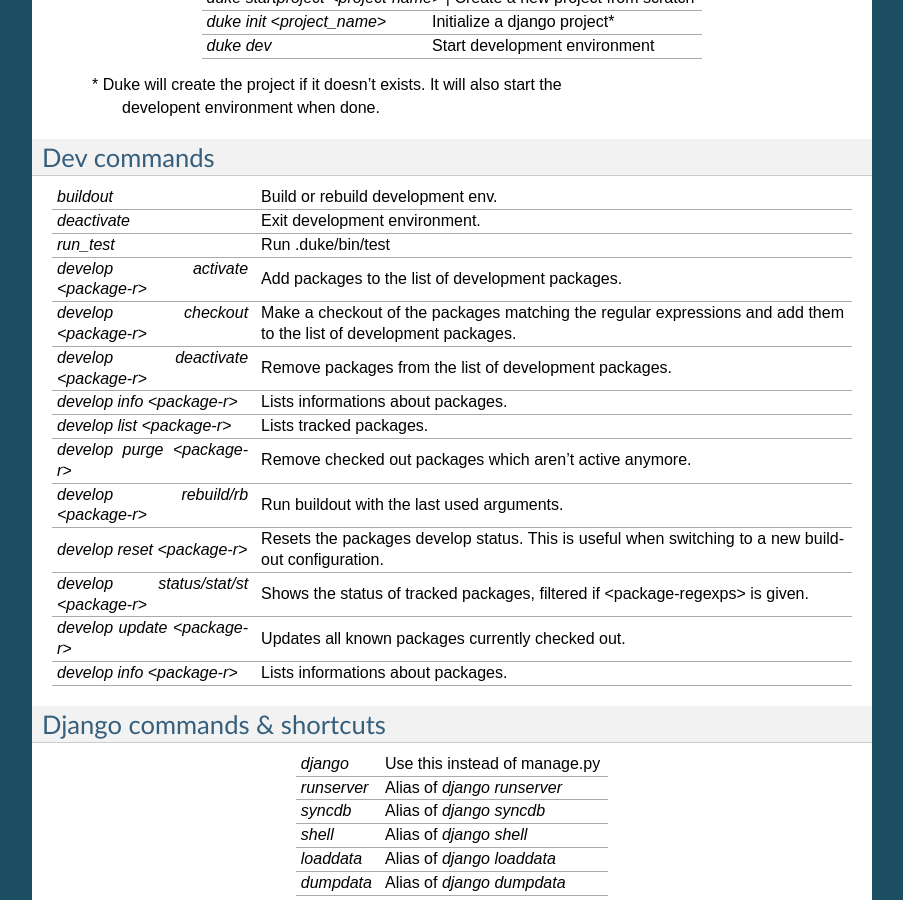
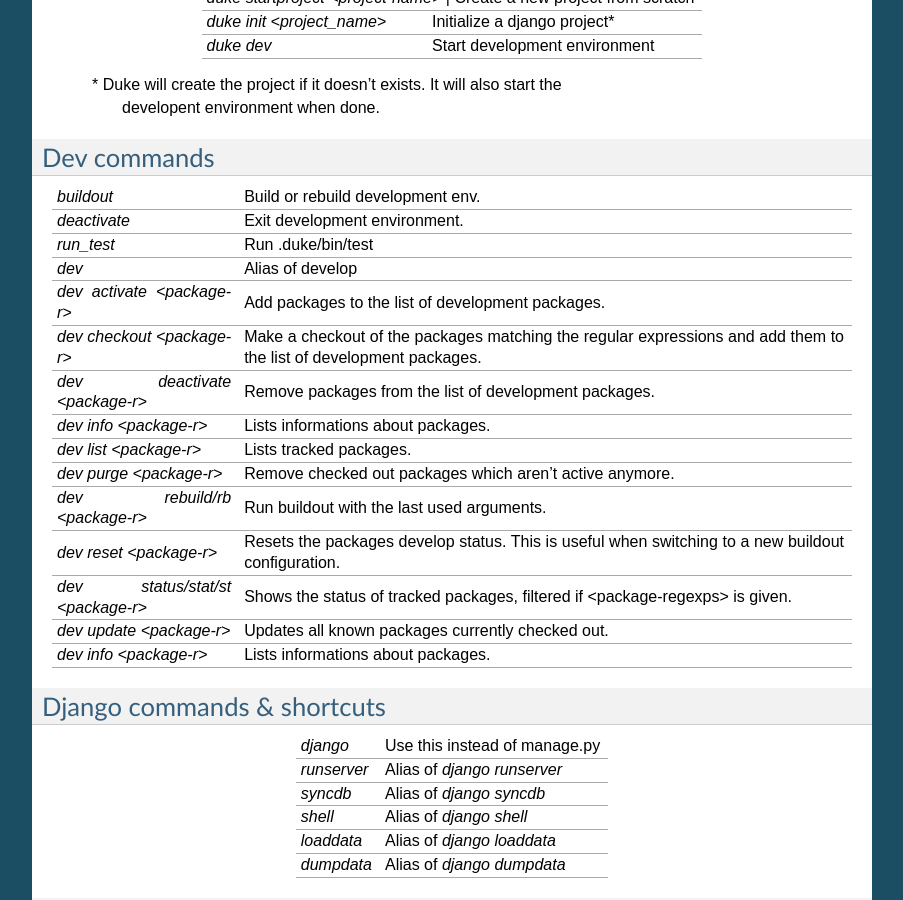
Before and after one commit to h3/django-duke-client, a Sphinx documentation site: the page built from docs/cheatsheet.rst, in a window 1280 px wide and 900 px high, scrolled down 399 px. Shown: the whole window, without its empty margins (198-1101 px from the left). Built offline with Sphinx 7.4.7, drawn with Linux system fonts in a browser that asks for light colours; pages that are not in the unit, such as notebooks, are missing from menus.

Commit message:
Created dev alias for develop

```diff
--- a/docs/cheatsheet.rst
+++ b/docs/cheatsheet.rst
@@ -33,39 +33,41 @@
 +-------------------------------------+--------------------------------------+
 | `run_test`                          | Run .duke/bin/test                   |
 +-------------------------------------+--------------------------------------+
-| `develop activate <package-r>`      | Add packages to the list of          |
+| `dev`                               | Alias of develop                     |
++-------------------------------------+--------------------------------------+
+| `dev activate <package-r>`          | Add packages to the list of          |
 |                                     | development packages.                |
 +-------------------------------------+--------------------------------------+
-| `develop checkout <package-r>`      | Make a checkout of the packages      |
+| `dev checkout <package-r>`          | Make a checkout of the packages      |
 |                                     | matching the regular expressions and |
 |                                     | add them to the list of development  |
 |                                     | packages.                            |
 +-------------------------------------+--------------------------------------+
-| `develop deactivate <package-r>`    | Remove packages from the list of     |
+| `dev deactivate <package-r>`        | Remove packages from the list of     |
 |                                     | development packages.                |
 +-------------------------------------+--------------------------------------+
-| `develop info <package-r>`          | Lists informations about packages.   |
+| `dev info <package-r>`              | Lists informations about packages.   |
 +-------------------------------------+--------------------------------------+
-| `develop list <package-r>`          | Lists tracked packages.              |
+| `dev list <package-r>`              | Lists tracked packages.              |
 +-------------------------------------+--------------------------------------+
-| `develop purge <package-r>`         | Remove checked out packages which    |
+| `dev purge <package-r>`             | Remove checked out packages which    |
 |                                     | aren't active anymore.               |
 +-------------------------------------+--------------------------------------+
-| `develop rebuild/rb <package-r>`    | Run buildout with the last used      |
+| `dev rebuild/rb <package-r>`        | Run buildout with the last used      |
 |                                     | arguments.                           |
 +-------------------------------------+--------------------------------------+
-| `develop reset <package-r>`         | Resets the packages develop status.  |
+| `dev reset <package-r>`             | Resets the packages develop status.  |
 |                                     | This is useful when switching to a   |
 |                                     | new buildout configuration.          |
 +-------------------------------------+--------------------------------------+
-| `develop status/stat/st <package-r>`| Shows the status of tracked packages,|
+| `dev status/stat/st <package-r>`    | Shows the status of tracked packages,|
 |                                     | filtered if <package-regexps> is     |
 |                                     | given.                               |
 +-------------------------------------+--------------------------------------+
-| `develop update <package-r>`        | Updates all known packages currently |
+| `dev update <package-r>`            | Updates all known packages currently |
 |                                     | checked out.                         |
 +-------------------------------------+--------------------------------------+
-| `develop info <package-r>`          | Lists informations about packages.   |
+| `dev info <package-r>`              | Lists informations about packages.   |
 +-------------------------------------+--------------------------------------+
 
 Django commands & shortcuts
```
Also changed, not shown: 2 other files.
